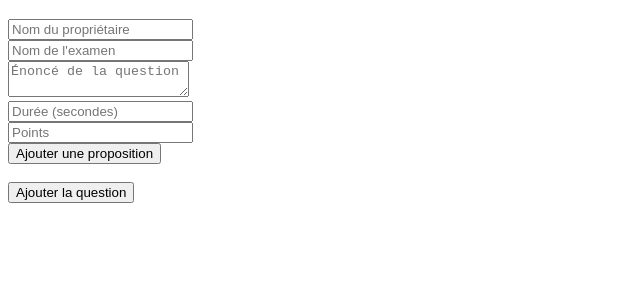
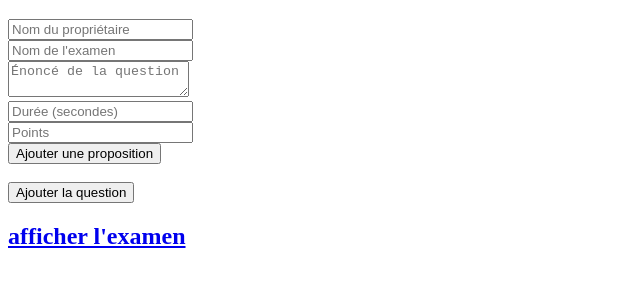
Before and after one commit to Narjisselmerzouki/tp, a plain HTML site: page ajouter-question.html in a window 1280 px wide. Shown: the part 61-348 px from the top of the page, without its empty margins (0-640 px from the left). Drawn offline with Linux system fonts and the light colour scheme.

Commit message:
Update ajouter-question.html

```diff
--- a/ajouter-question.html
+++ b/ajouter-question.html
@@ -21,6 +21,7 @@ required><br>
 proposition</button><br><br>
 <button type="submit">Ajouter la question</button>
 </form>
+<h2><a href="examens.html">afficher l'examen</a></h2>
 <script src="ajouter-question.js"></script>
 </body>
 </html>
```
